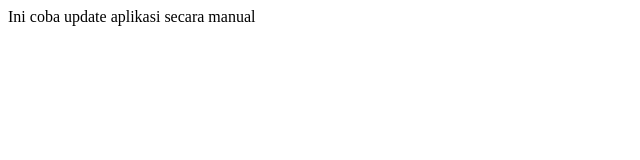
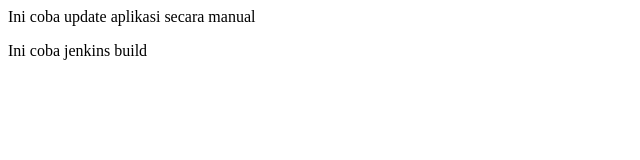
Before and after one commit to tietow/web-custom, a plain HTML site: page index.html in a window 1280 px wide. Shown: the whole page, without its empty margins (0-640 px from the left). Drawn offline with Linux system fonts and the light colour scheme.

Commit message:
test jenkins

```diff
--- a/index.html
+++ b/index.html
@@ -1 +1,2 @@
 <p>Ini coba update aplikasi secara manual </p>
+<p>Ini coba jenkins build </p>
```
